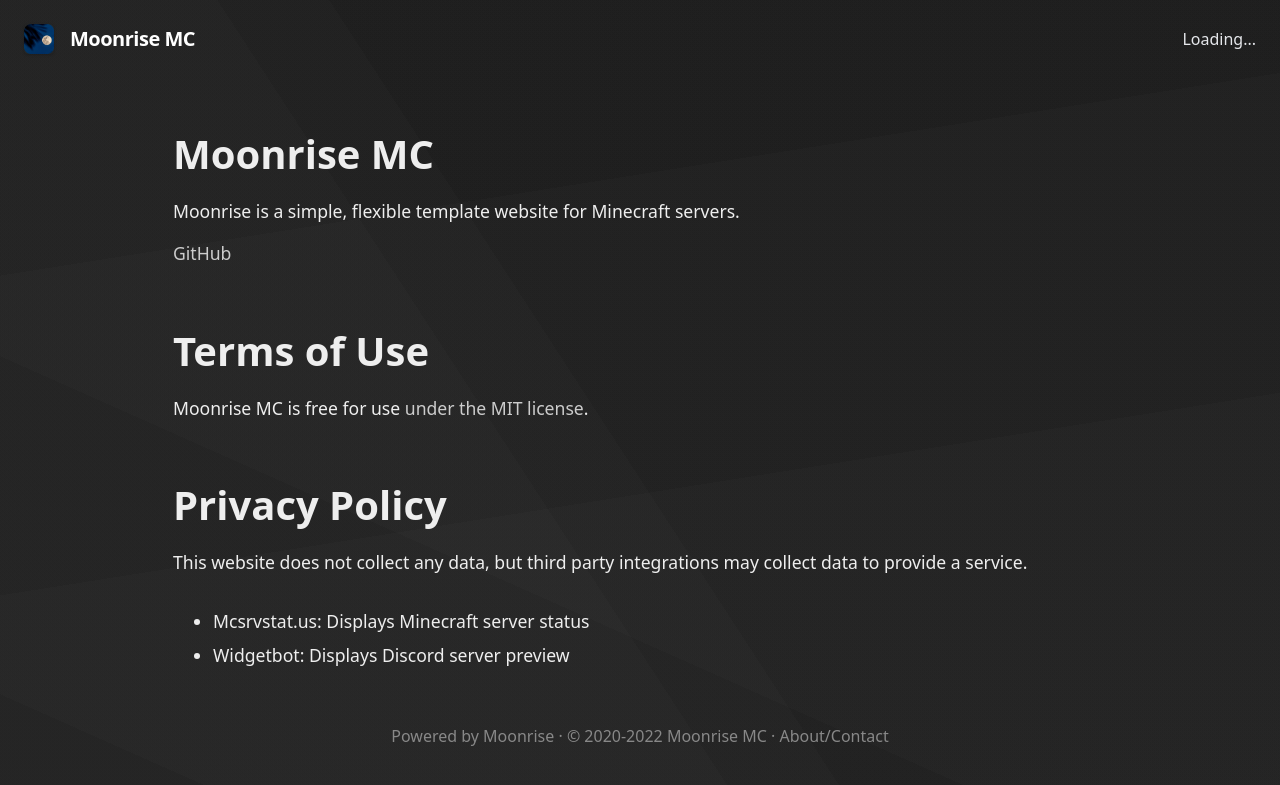
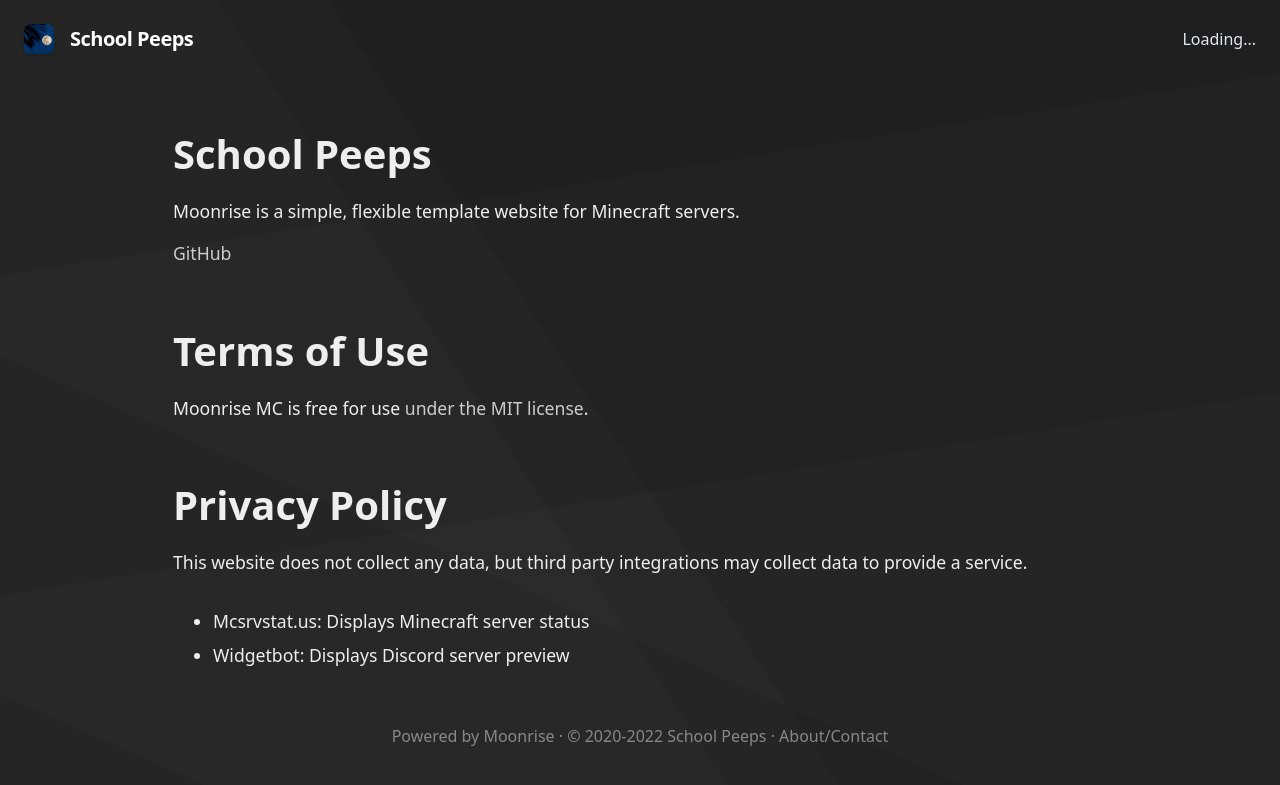
Before and after one commit to ApplecakeYT/skool, a Jekyll site: the page built from docs/about.md, in a window 1280 px wide. Shown: the top 785 px of the page. Built offline with Jekyll 4.4.1, drawn with Linux system fonts in a browser that asks for light colours; our own code applies the rules of GitHub Pages for plain Markdown files; part of the change alters nothing that is shown.

Commit message:
Update _config.yml

```diff
--- a/docs/_config.yml
+++ b/docs/_config.yml
@@ -1,26 +1,26 @@
 # Set this website's info
 # Change "coffeebank" to your GitHub username
 # Change "moonrise" to your repository name
-url: "https://coffeebank.github.io"
-baseurl: "/moonrise"
+url: "https://applecakeyt.github.io"
+baseurl: "/skool"
 siteIcon: /media/android-chrome-192x192.png
 siteYear: 2020
 siteFooterlink: /about
-showinSearchEngines: true
+showinSearchEngines: false
 # googleAnalyticsID: (uncomment to use)
 
 
 # Set basic server info
-serverName: Moonrise MC
-serverDescription: A Minecraft server where we have lots of fun!
-serverIP: 31.41.59.26:5358
+serverName: School Peeps
+serverDescription: A mc server for school, dont touch
+serverIP: 10.70.80.196:25565
 useBedrockForOnlineStatus: false
 
 
 # Discord information
-discordInvite: https://discord.gg/minecraft
-discordServerID: 299881420891881473
-discordChannelID: 450428756855750666
+#discordInvite: https://discord.gg/minecraft
+#discordServerID: 299881420891881473
+#discordChannelID: 450428756855750666
 
 
 # # Navbar Links at the top of the page (uncomment "siteNav" to use)
```
